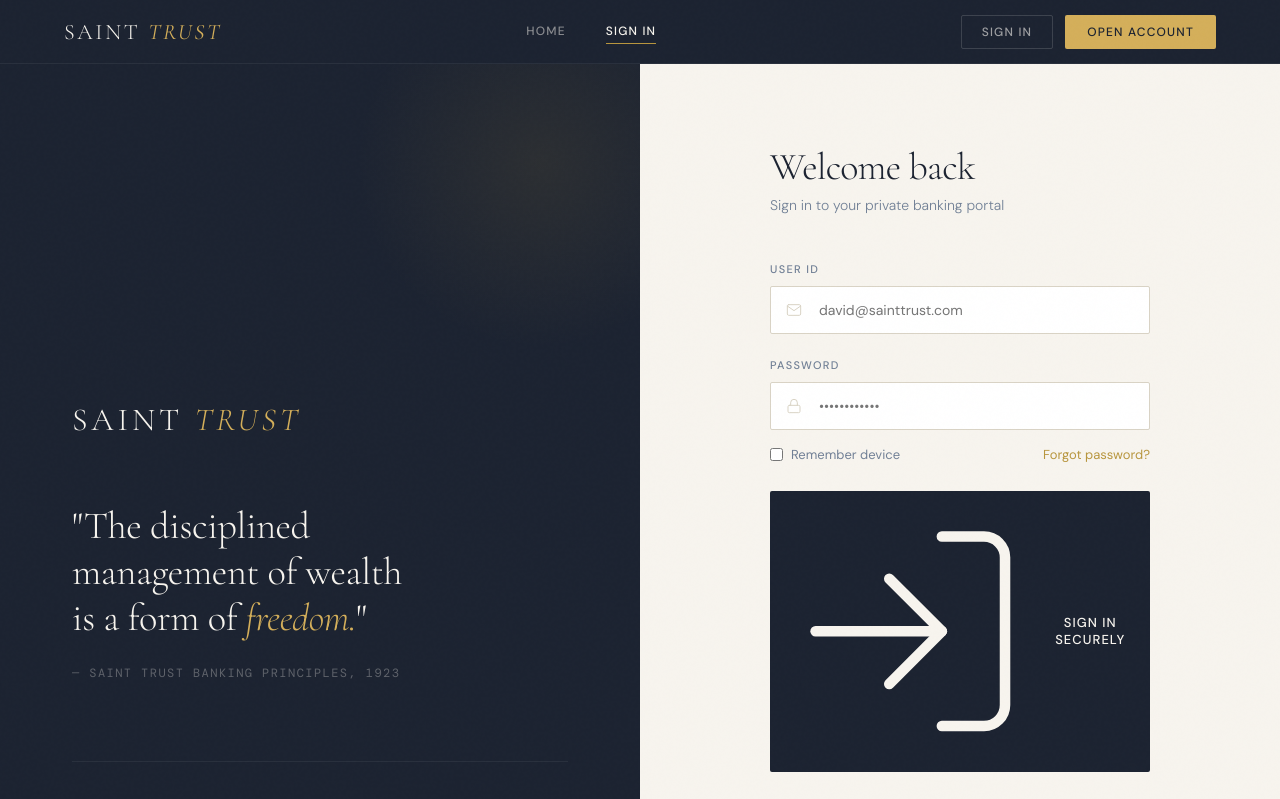
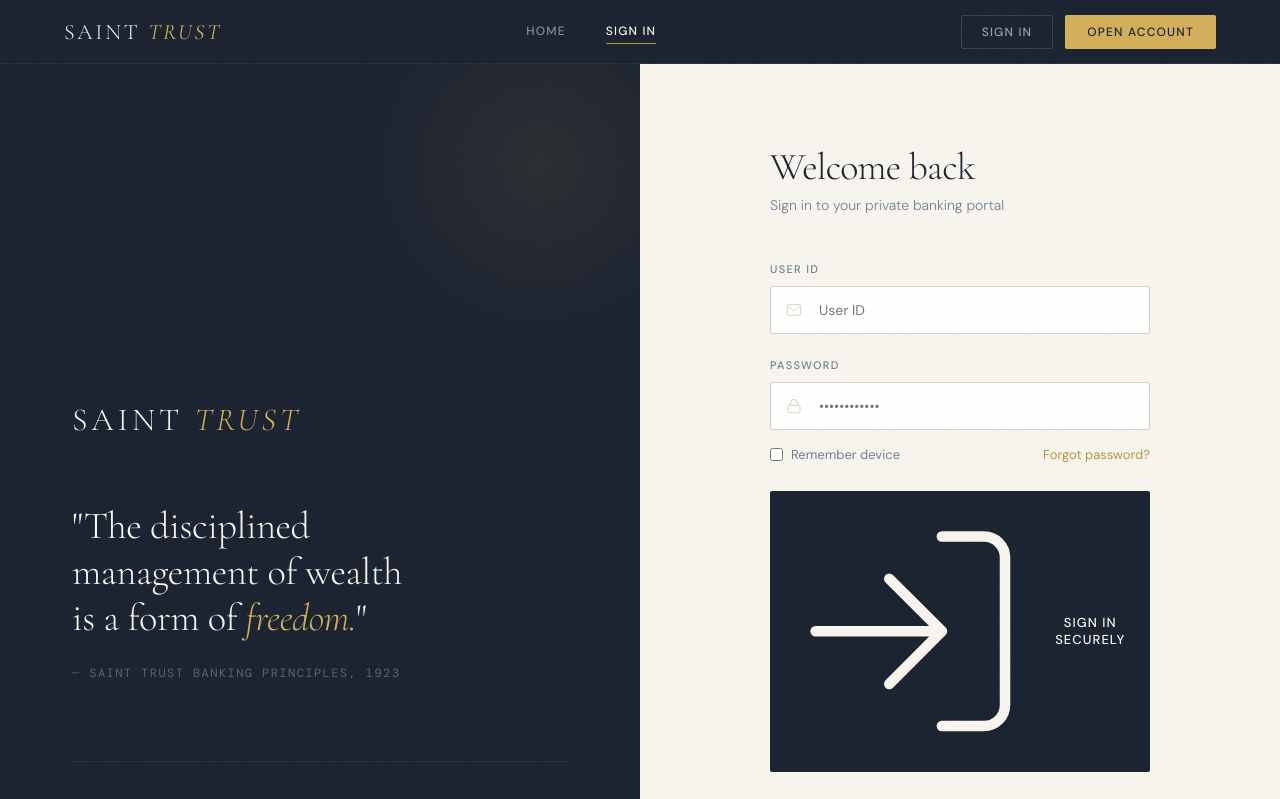
Before and after one commit to Hazydaz3/Saint-bank-trust, a plain HTML site: page login.html in a window 1280 px wide. Shown: the top 799 px of the page. Drawn offline with nearby package versions, Linux system fonts and the light colour scheme; a web font is replaced by a local one.

Commit message:
Updated login.html file 2

```diff
--- a/login.html
+++ b/login.html
@@ -128,7 +128,7 @@
           <label>User ID</label>
           <div class="field-wrap">
             <svg viewBox="0 0 24 24" fill="none" stroke="currentColor" stroke-linecap="round" stroke-linejoin="round"><path d="M4 4h16c1.1 0 2 .9 2 2v12c0 1.1-.9 2-2 2H4c-1.1 0-2-.9-2-2V6c0-1.1.9-2 2-2z"/><polyline points="22,6 12,13 2,6"/></svg>
-            <input type="email" placeholder="david@sainttrust.com" id="loginEmail">
+            <input type="email" placeholder="User ID" id="loginEmail">
           </div>
         </div>
         <div class="field">
```
